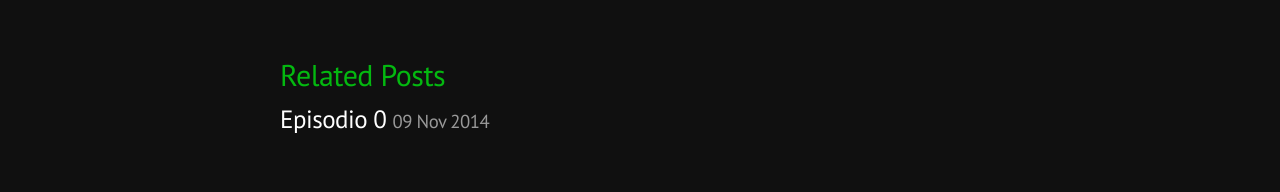
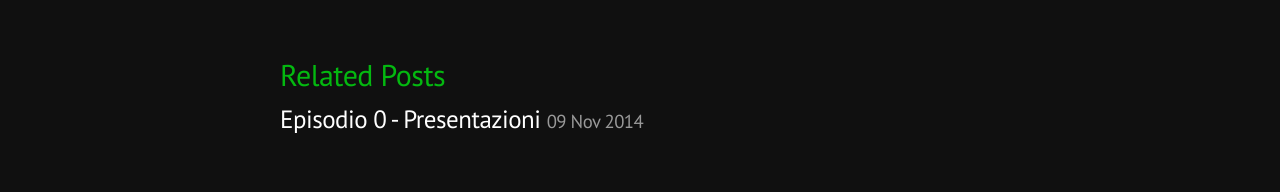
Before and after one commit to geekcookies/geekcookies.github.io, a Jekyll site: the page built from _posts/2014-11-14-episodio-1.md, in a window 1280 px wide. Shown: the part 1535-1727 px from the top of the page. Built offline with Jekyll 4.4.1, drawn with Linux system fonts in a browser that asks for light colours; nearby versions of some CDN libraries; Markdown is read by kramdown in place of the engine named in the settings; comment, search, counter and statistics services are not loaded.

Commit message:
modified permalinks in _posts

```diff
--- a/_config.yml
+++ b/_config.yml
@@ -5,7 +5,7 @@
 #
 # Use of `relative_permalinks` ensures post links from the index work properly.
 permalink:           :title/
-relative_permalinks: false
+#relative_permalinks: false
 
 # Setup
 title:               Geek Cookies.
--- a/_posts/2014-11-09-episodio-0.md
+++ b/_posts/2014-11-09-episodio-0.md
@@ -1,7 +1,8 @@
 ---
 layout     : post
-title      : "Episodio 0"
+title      : "Episodio 0 - Presentazioni"
 date       : 2014-11-09 23:47:09
+permalink  : none
 categories : podcast
 tags       : podcast benvenuti
 short      : Benventi al primo episodio in assoluto!
```
Also changed, not shown: _posts/2014-11-14-episodio-1.md (+1 -0 lines), 2 other files.
